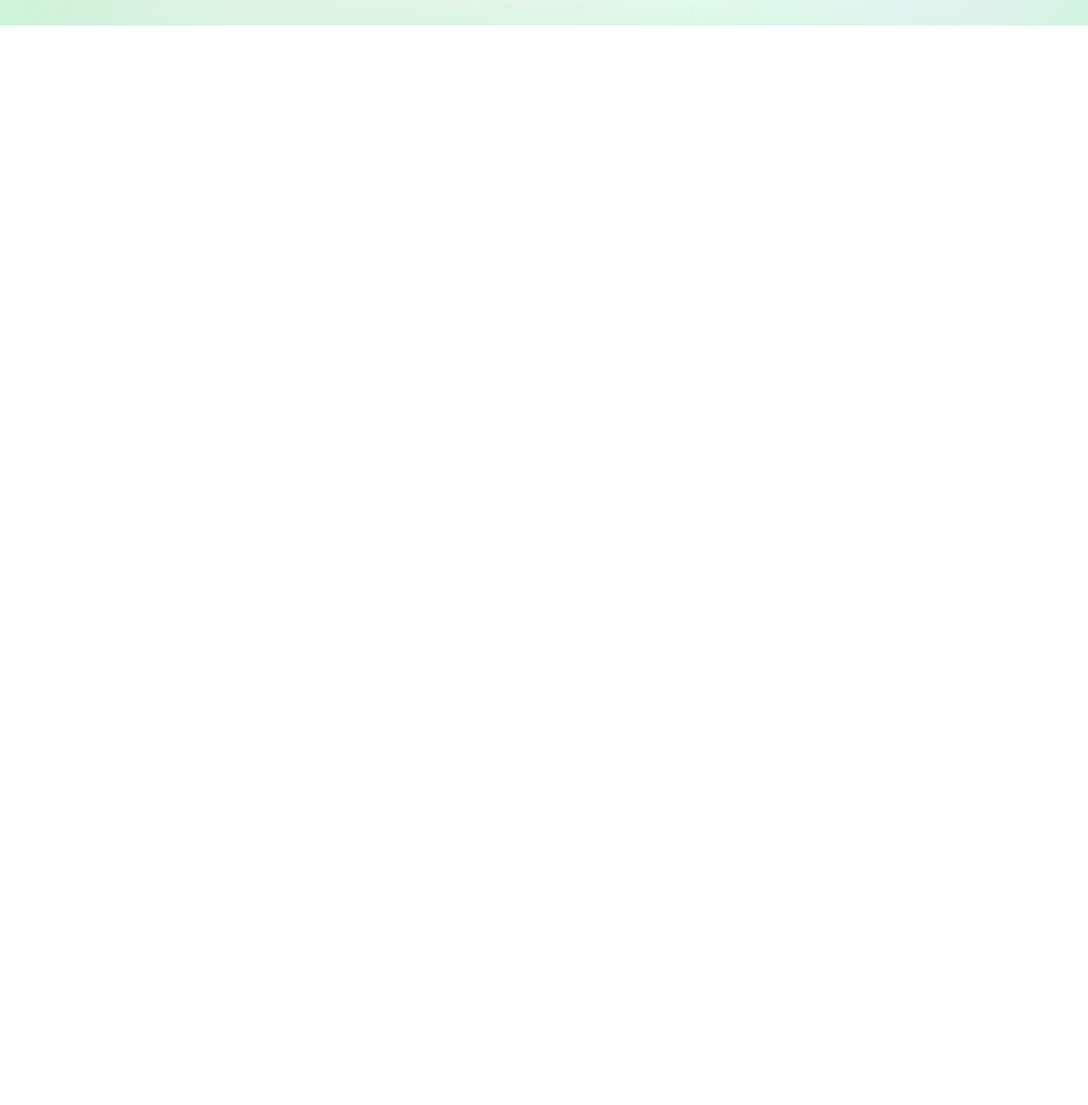
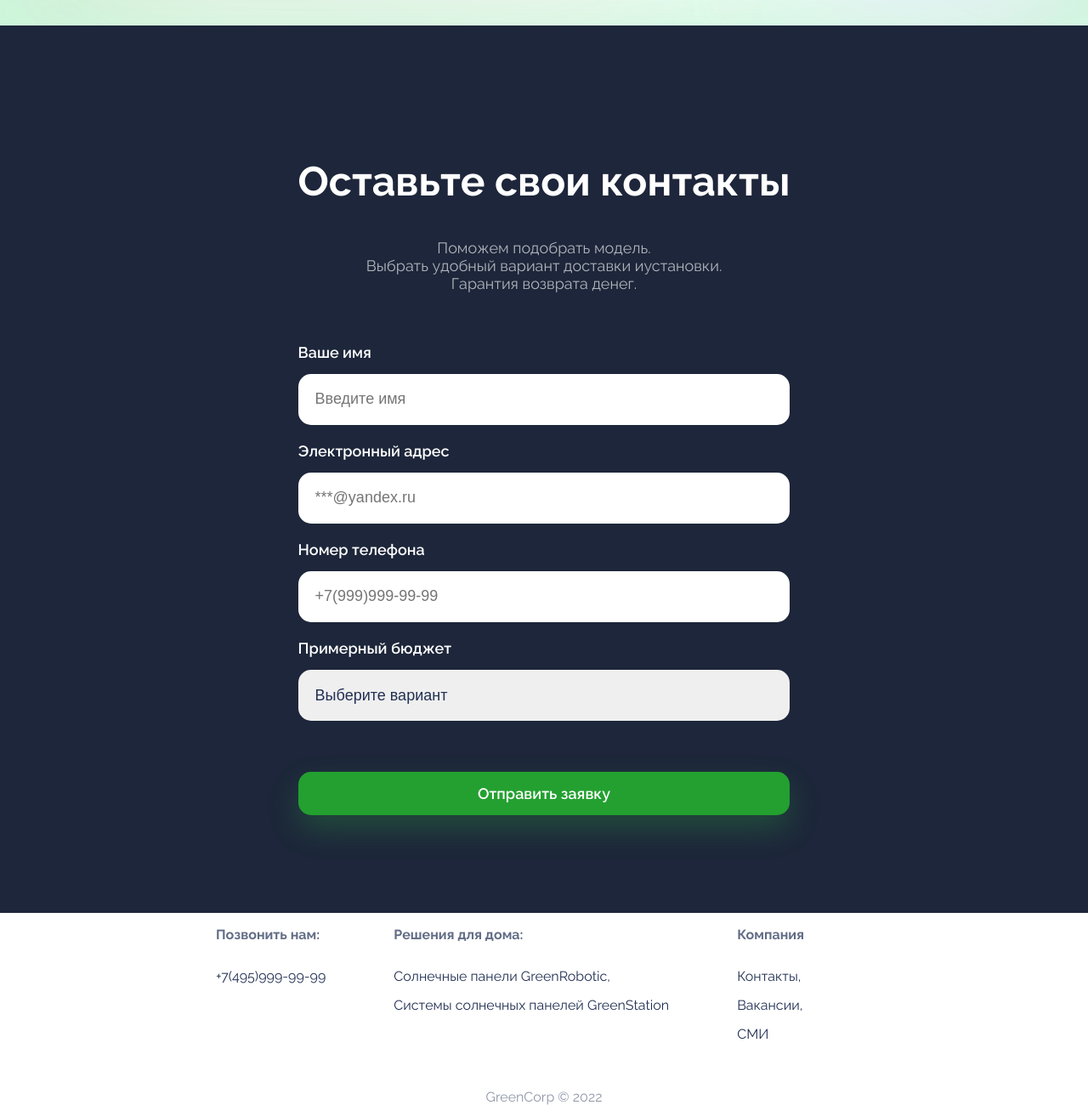
Before and after one commit to grandalex23/green-corp-landing, a plain HTML site: page index.html in a window 1280 px wide. Shown: the part 791-2091 px from the top of the page at 85% size. Before the commit the page ends 821 px from the top, so only its background shows below. Drawn offline with Linux system fonts and the light colour scheme.

Commit message:
Second Project version - forms, footer

```diff
--- a/css/main.css
+++ b/css/main.css
@@ -36,6 +36,12 @@ button {
    cursor: pointer;
    box-shadow: 0 16px 36px rgb(52 213 68 / 22%);
    padding: 15px;
+   transition: background-color 0.3s ease-in;
+}
+
+button:hover {
+   background-color: #f6980c;
+   box-shadow: rgba(246 152 12 / 20%)
 }
 
 .about {
@@ -79,3 +85,115 @@ button {
    border-radius: 20px;
    margin-top: 20px;
 }
+
+.form {
+   background-color: #1D263A;
+   color: #fff;
+   padding-top: 115px;
+   padding-bottom: 115px;
+   text-align: center;
+   display: flex;
+   justify-content: center;
+   align-items: center;
+}
+
+.form form {
+   display: grid;
+   grid-gap: 20px;
+   margin-top: 60px;
+}
+
+.form h1 {
+   font-size: 48px;
+}
+
+.form p {
+   font-size: 18px;
+   opacity: 0.65;
+}
+
+.form__container {
+   width: 550px;
+}
+
+.form__group {
+   display: flex;
+   flex-direction: column;
+   text-align: left;
+
+}
+
+.form label {
+   font-size: 18px;
+   font-weight: 600;
+   margin-bottom: 15px;
+}
+
+.form input {
+   font-size: 18px;
+   color: #213053;
+   height: 60px;
+   padding: 0px 20px;
+   border-radius: 15px;
+   border: none;
+}
+
+input {
+   outline: none;
+}
+
+.form select {
+   font-size: 18px;
+   color: #213053;
+   height: 60px;
+   padding: 0px 20px;
+   border-radius: 15px;
+   border: none;
+}
+
+select {
+   appearance: none;
+}
+
+
+.form__submit {
+   font-size: 18px;
+   font-weight: 600;
+   margin-top: 40px;
+}
+
+footer {
+   padding: 90px 20px;
+   font-size: 16px;
+   font-weight: 600;
+}
+
+.footer__container {
+   display: flex;
+   justify-content: center;
+}
+
+.footer__copyright {
+   margin-top: 40px;
+   text-align: center;
+   opacity: 0.5;
+}
+
+.footer__group {
+   margin-right: 80px;
+}
+
+div .footer__links {
+   display: flex;
+   flex-direction: column;
+}
+
+.footer__group h3 {
+   font-size: 16px;
+   opacity: 0.7;
+   margin-bottom: 30px;
+}
+
+.footer__links a {
+   margin-bottom: 15px;
+}
--- a/index.html
+++ b/index.html
@@ -13,7 +13,7 @@
 
 <body>
    <header>
-      <img class="header__logo" src="img/logo.svg" alt="No available">
+      <img class="header__logo" src="img/logo.svg" alt="Логотип">
       <div class="header__controls">
          <a href="#contacts">Контакты</a>
          <button>Заказать</button>
@@ -30,7 +30,68 @@
          <img class="about__image" src="img/solar-panel.png">
       </div>
    </section>
+   <section class="form">
+      <div class="form__containter">
+         <h1>Оставьте свои контакты</h1>
+         <p>Поможем подобрать модель.
+            <br>Выбрать удобный вариант доставки иустановки.
+            <br>Гарантия возврата денег.
+         </p>
+         <form>
+            <div class="form__group">
+               <label for="name">Ваше имя</label>
+               <input type="text" placeholder="Введите имя" id="name">
+            </div>
+            <div class="form__group">
+               <label for="email">Электронный адрес</label>
+               <input type="email" placeholder="***@yandex.ru" id="email">
+            </div>
+            <div class="form__group">
+               <label for="phone">Номер телефона</label>
+               <input type="tel" placeholder="+7(999)999-99-99" id="phone">
+            </div>
+            <div class="form__group">
+               <label for="budget">Примерный бюджет</label>
+               <select id="budget">
+                  <option selected>Выберите вариант</option>
+                  <option value="10–30">10 000₽ – 30 000₽</option>
+                  <option value="30–60">30 000₽ – 60 000₽</option>
+                  <option value="60–100">60 000₽ – 100 000₽</option>
+                  <option value="100+">100 000₽ и более</option>
+               </select>
+            </div>
+            <button class="form__submit" type="submit">Отправить заявку</button>
+         </form>
+      </div>
+   </section>
+   <futter>
+      <div class="footer__container">
+         <div class="footer__group">
+            <h3>Позвонить нам:</h3>
+            <div class="footer__links">
+               <a href="tel:74959999999">+7(495)999-99-99</a>
+            </div>
+         </div>
+         <div class="footer__group">
+            <h3>Решения для дома:</h3>
+            <div class="footer__links">
+               <a href="#">Солнечные панели GreenRobotic,</a>
+               <a href="#">Системы солнечных панелей GreenStation</a>
+            </div>
+         </div>
+         <div class="footer__group">
+            <h3>Компания</h3>
+            <div class="footer__links">
+               <a href="#">Контакты,</a>
+               <a href="#">Вакансии,</a>
+               <a href="#">СМИ</a>
+            </div>
+         </div>
+      </div>
+      <div class="footer__copyright">GreenCorp © 2022
 
+      </div>
+   </futter>
 </body>
 
 </html>
```
